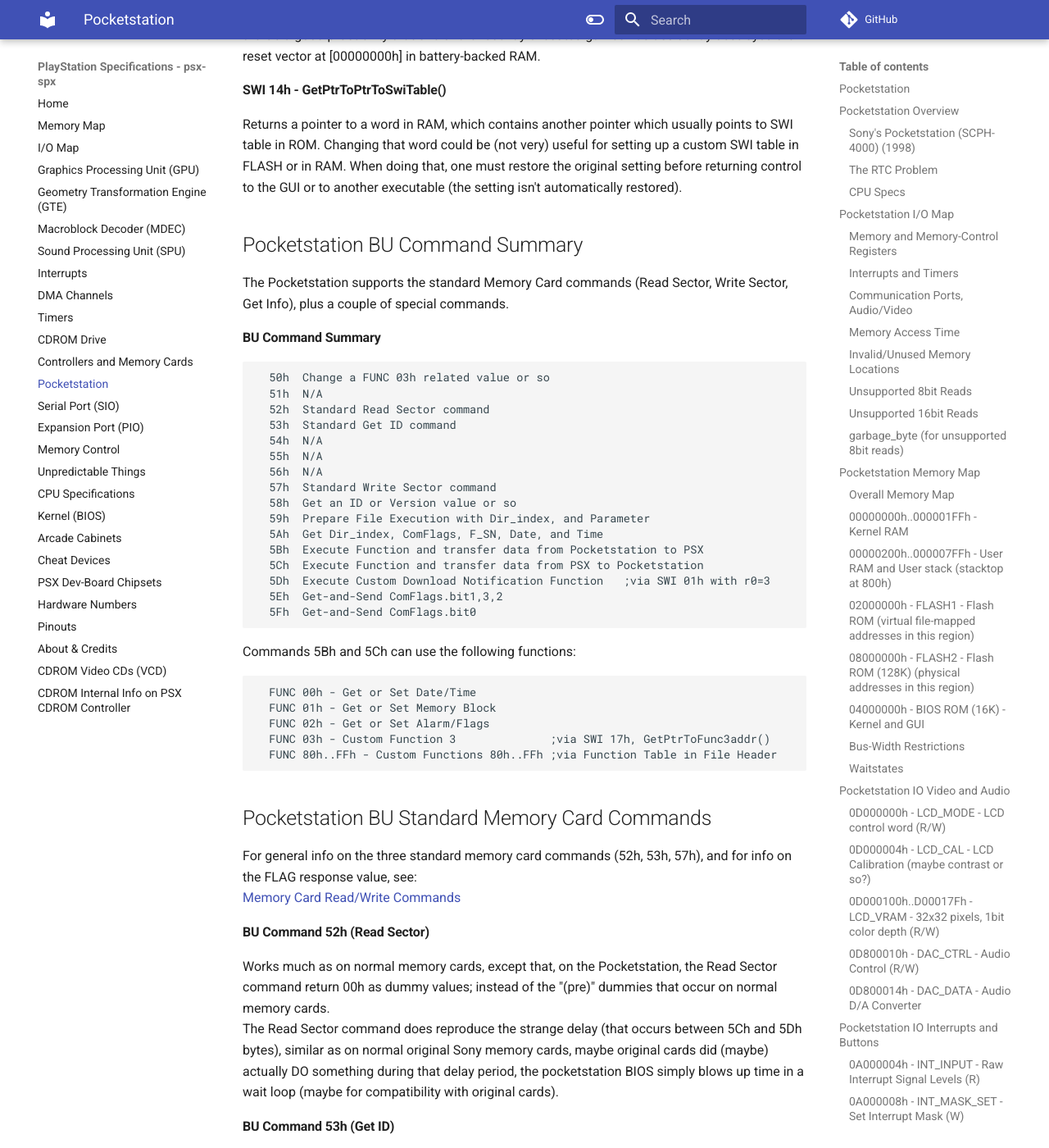
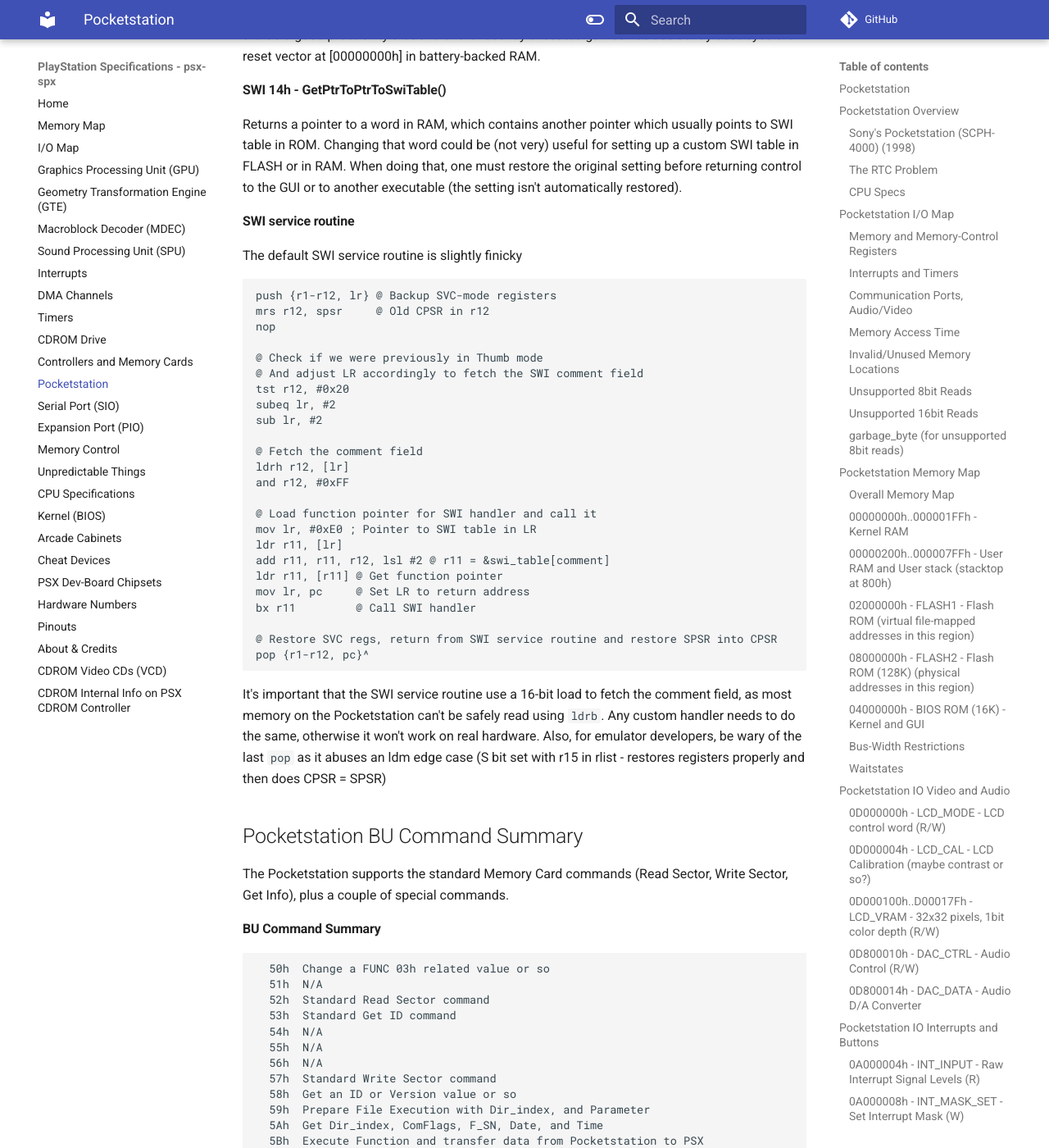
Before and after one commit to psx-spx/psx-spx.github.io, an MkDocs documentation site: the page built from docs/pocketstation.md, in a window 1280 px wide and 1400 px high, scrolled down 31030 px. Shown: the whole window at 82% size. Built offline with MkDocs 1.6.1 and Material for MkDocs 9.7.7, drawn with Linux system fonts in a browser that asks for light colours; comment, search, counter and statistics services are not loaded.

Commit message:
[Pocketstation] Document SWI handler

````diff
--- a/docs/pocketstation.md
+++ b/docs/pocketstation.md
@@ -1399,7 +1399,35 @@
 one must restore the original setting before returning control to the GUI or to
 another executable (the setting isn't automatically restored).<br/>
 
-
+#### SWI service routine
+The default SWI service routine is slightly finicky<br/>
+```arm
+push {r1-r12, lr} @ Backup SVC-mode registers
+mrs r12, spsr     @ Old CPSR in r12
+nop
+
+@ Check if we were previously in Thumb mode
+@ And adjust LR accordingly to fetch the SWI comment field
+tst r12, #0x20
+subeq lr, #2
+sub lr, #2
+
+@ Fetch the comment field
+ldrh r12, [lr]
+and r12, #0xFF
+
+@ Load function pointer for SWI handler and call it
+mov lr, #0xE0 ; Pointer to SWI table in LR
+ldr r11, [lr]
+add r11, r11, r12, lsl #2 @ r11 = &swi_table[comment]
+ldr r11, [r11] @ Get function pointer
+mov lr, pc     @ Set LR to return address
+bx r11         @ Call SWI handler
+
+@ Restore SVC regs, return from SWI service routine and restore SPSR into CPSR
+pop {r1-r12, pc}^
+```
+It's important that the SWI service routine use a 16-bit load to fetch the comment field, as most memory on the Pocketstation can't be safely read using `ldrb`. Any custom handler needs to do the same, otherwise it won't work on real hardware. Also, for emulator developers, be wary of the last `pop` as it abuses an ldm edge case (S bit set with r15 in rlist - restores registers properly and then does CPSR = SPSR)<br/>
 
 ##   Pocketstation BU Command Summary
 The Pocketstation supports the standard Memory Card commands (Read Sector,
@@ -2061,7 +2089,7 @@
 With that ID, and with the XBOO-hardware being used, the game will be started
 with with "TTY+" in R0 (notifying it that the XBOO hardware is present, and
 that it needs to install special transmission handlers):<br/>
-```
+```arm
  ;------------------
  .data?
  org  200h
````
Also changed, not shown: docs/graphicsprocessingunitgpu.md (+2 -2 lines).
